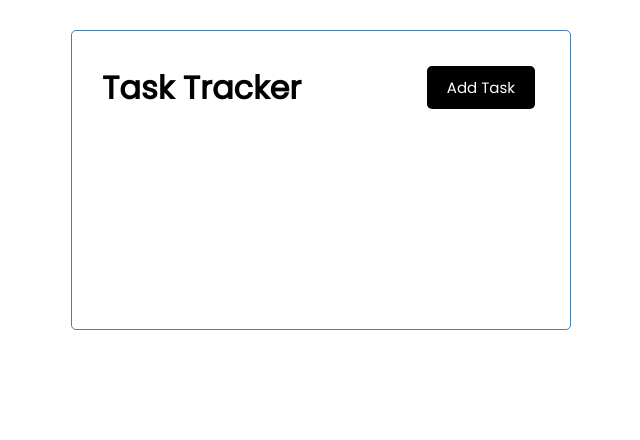
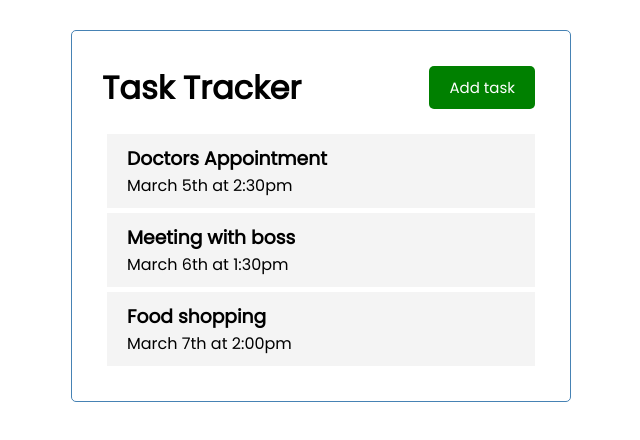
Before and after one commit to bennkingy/vue, a Vue app in the folder fundamentals/: page / in a window 1280 px wide. Shown: the top 440 px of the page, without its empty margins (319-959 px from the left). Built offline with nearby package versions, Linux system fonts and the light colour scheme.

Commit message:
Created some components

```diff
--- a/fundamentals/src/App.vue
+++ b/fundamentals/src/App.vue
@@ -1,15 +1,47 @@
 <template>
   <div class="container">
     <Header title="Task Tracker" />
+    <Tasks :tasks="tasks" />
   </div>
 </template>
 
 <script>
   import Header from './components/Header'
+  import Tasks from './components/Tasks'
 
   export default {
     name: 'App',
-    components: {Header}
+    components: {
+      Header,
+      Tasks
+    },
+    data() {
+      return {
+        tasks: []
+      }
+    },
+    created() {
+      this.tasks = [
+        {
+          "id": "1",
+          "text": "Doctors Appointment",
+          "day": "March 5th at 2:30pm",
+          "reminder": true
+        },
+        {
+          "id": "2",
+          "text": "Meeting with boss",
+          "day": "March 6th at 1:30pm",
+          "reminder": true
+        },
+        {
+          "id": "3",
+          "text": "Food shopping",
+          "day": "March 7th at 2:00pm",
+          "reminder": false
+        }
+      ]
+    }
   }
 </script>
 
--- a/fundamentals/src/components/Button.vue
+++ b/fundamentals/src/components/Button.vue
@@ -1,9 +1,13 @@
 <template>
-    <button class='btn'>Add Task</button>
+    <button :style="{background: colour}" class='btn'>{{ text }}</button>
 </template>
 
 <script>
   export default {
-    name: 'Button'
+    name: 'Button',
+    props: {
+        colour: String,
+        text: String
+    }
   }
 </script>
--- a/fundamentals/src/components/Header.vue
+++ b/fundamentals/src/components/Header.vue
@@ -1,7 +1,7 @@
 <template>
     <header>
         <h1>{{ title }}</h1>
-        <Button />
+        <Button @click="onClick()" text="Add task" colour="green"/>
     </header>
 </template>
 
@@ -15,6 +15,11 @@
     },
     components: {
         Button
+    },
+    methods: {
+        onClick() {
+            console.log('click')
+        }
     }
 }
 </script>
--- /dev/null
+++ b/fundamentals/src/components/Task.vue
@@ -0,0 +1,36 @@
+<template>
+    <div class="task">
+        <h3>{{ task.text }}</h3>
+        <p>{{ task.day }}</p>
+
+    </div>
+</template>
+
+<script>
+    export default {
+        name: 'Task',
+        props: {
+            task: Object
+        }
+    }
+</script>
+
+<style scoped>
+.fas {
+  color: red;
+}
+.task {
+  background: #f4f4f4;
+  margin: 5px;
+  padding: 10px 20px;
+  cursor: pointer;
+}
+.task.reminder {
+  border-left: 5px solid green;
+}
+.task h3 {
+  display: flex;
+  align-items: center;
+  justify-content: space-between;
+}
+</style>
--- /dev/null
+++ b/fundamentals/src/components/Tasks.vue
@@ -0,0 +1,19 @@
+<template>
+    <div>
+        <div :key="task.id" v-for="task in tasks">
+            <Task :task="task" />
+        </div>
+    </div>
+</template>
+
+<script>
+import Task from './Task';
+
+export default {
+    name: 'Tasks',
+    props: {
+        tasks: Array
+    },
+    components: {Task}
+}
+</script>
```
